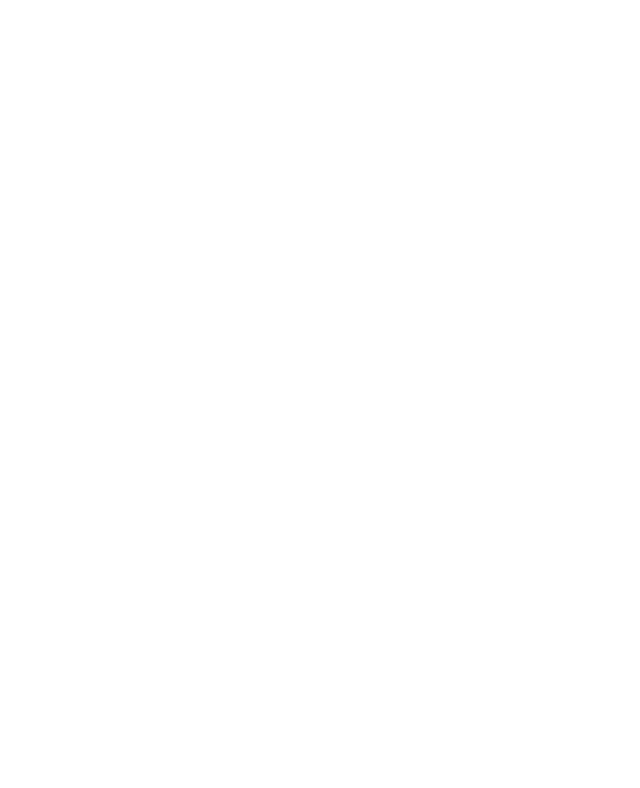
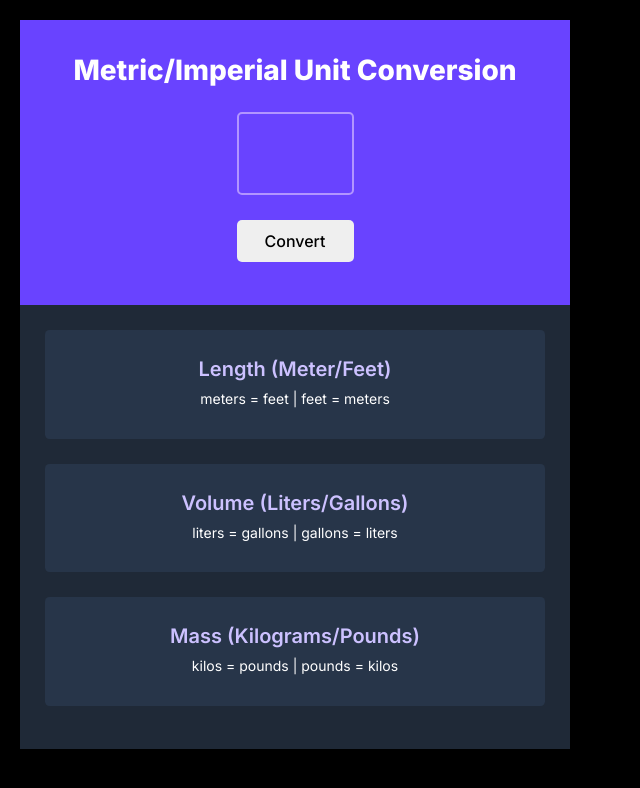
Before and after one commit to yoonisonline/scrimba, a plain HTML site: page unit converter/index.html in a window 1280 px wide. Shown: the whole page, without its empty margins (0-640 px from the left). Drawn offline with Linux system fonts and the light colour scheme.

Commit message:
Add JS
things to remember
- input.value
- textContent
- querySelector

things to keep learning about
- scope

```diff
--- a/unit converter/index.css
+++ b/unit converter/index.css
@@ -1,3 +1,87 @@
+* {
+    box-sizing: border-box;
+    width: 100%;
+    margin: 0;
+    padding: 0;
+    font-family: "Inter", sans-serif;
+}
+
 body {
-    margin: 0;
+    margin: 20px;
+    background-color: black;
 }
+
+.main {
+    width: 550px;
+    height: 729px;
+    background-color: rgba(31, 41, 55, 1);
+    color: rgba(255, 255, 255, 1);
+}
+
+.top {
+    background-color: rgba(105, 67, 255, 1);
+    height: 285px;
+    display: flex;
+    flex-direction: column;
+    align-items: center;
+}
+
+form {
+    display:flex;
+    flex-direction: column;
+    align-items: center;
+}
+
+#userInput {
+    background-color: rgba(105, 67, 255, 1);
+    border-color: rgba(178, 149, 255, 1);
+    width: 117px;
+    height: 83px;
+    border-radius: 5px;
+    border-style: solid;
+    border-width: 2px;
+    margin-top: 25px;
+    font-size: 58px;
+    font-weight: 800;
+    color: rgba(255, 255, 255, 1);
+    text-align: center;
+}
+
+input {
+    width: 117px;
+    height: 42px;
+    margin-top: 25px;
+    border-radius: 5px;
+    border-style: none;
+    font-size: 16px;
+    font-weight: 500;
+    color: black;
+}
+
+.length, .volume, .mass {
+    height: 108.57px;
+    width: 500px;
+    margin: 25px;
+    background-color: rgba(39, 53, 73, 1);
+    border-radius: 4.68px;
+    text-align: center;
+    font-size: 14px;
+    line-height: 20px;
+    display: flex;
+    flex-direction: column;
+    justify-content: center;
+}
+
+h1 {
+    font-size: 28px;
+    font-weight: 800;
+    text-align: center;
+    margin-top: 33px;
+}
+
+h2 {
+    color: rgba(204, 193, 255, 1);
+    font-size: 20px;
+    font-weight: 600;
+    margin-bottom: 10px;
+}
--- a/unit converter/index.html
+++ b/unit converter/index.html
@@ -1,8 +1,35 @@
 <html>
     <head>
         <link rel="stylesheet" href="index.css">
+        <style>
+                        @import url('https://fonts.googleapis.com/css2?family=Inter:ital,opsz,wght@0,14..32,100..900;1,14..32,100..900&display=swap');
+
+        </style>
     </head>
     <body>
-        <script src="index.js"></script>
+        <div class="main">
+
+            <div class="top">
+                <h1>Metric/Imperial Unit Conversion</h1>
+                    <input type="text" id="userInput">
+                    <input type="submit" value="Convert" id="convert">
+            </div>
+
+            <div class="length">
+                <h2>Length (Meter/Feet)</h2>
+                <p><span class="number"></span> meters = <span class="feet"></span> feet | <span class="number"></span> feet = <span class="meters"></span> meters</p>
+            </div>
+
+            <div class="volume">
+                <h2>Volume (Liters/Gallons)</h2>
+                <p><span class="number"></span> liters = <span class="gallons"></span> gallons | <span class="number"></span> gallons = <span class="liters"></span> liters</p>
+            </div>
+
+            <div class="mass">
+                <h2>Mass (Kilograms/Pounds)</h2>
+                <p><span class="number"></span> kilos = <span class="pounds"></span> pounds | <span class="number"></span> pounds = <span class="kilos"></span> kilos</p>
+            </div>
+            <script src="index.js"></script>
+        </div>
     </body>
 </html>
--- a/unit converter/index.js
+++ b/unit converter/index.js
@@ -2,4 +2,56 @@
 1 meter = 3.281 feet
 1 liter = 0.264 gallon
 1 kilogram = 2.204 pound
+
+- generate all conversions when user clicks "convert"
+- round numbers down to 3 decimal places
 */
+
+const defaultNumbers = document.querySelectorAll(".number")
+document.getElementById("convert").addEventListener("click", showNumbers)
+
+function showNumbers() {
+    let input = document.getElementById("userInput")
+    let inputValue = input.value
+
+    for (let i = 0; i < defaultNumbers.length; i++) {
+        defaultNumbers[i].textContent = inputValue
+    }
+
+    document.querySelector(".feet").textContent = meterToFeet(inputValue)
+    document.querySelector(".meters").textContent = feetToMeter(inputValue)
+    document.querySelector(".gallons").textContent = litersToGallons(inputValue)
+    document.querySelector(".liters").textContent = gallonsToLiters(inputValue)
+    document.querySelector(".pounds").textContent = kilosToPounds(inputValue)
+    document.querySelector(".kilos").textContent = poundsToKilos(inputValue)
+
+    function meterToFeet(x) {
+        let feet = x * 3.281
+        return feet.toFixed(3)
+    }
+
+    function feetToMeter(x) {
+        let meters = x / 3.281
+        return meters.toFixed(3)
+    }
+
+    function litersToGallons(x) {
+        let liters = x * 0.264
+        return liters.toFixed(3)
+    }
+
+    function gallonsToLiters(x) {
+        let gallons = x / 0.264
+        return gallons.toFixed(3)
+    }
+
+    function kilosToPounds(x) {
+        let kilos = x * 2.204
+        return kilos.toFixed(3)
+    }
+
+    function poundsToKilos(x) {
+        let pounds = x / 2.204
+        return pounds.toFixed(3)
+    }
+}
```
